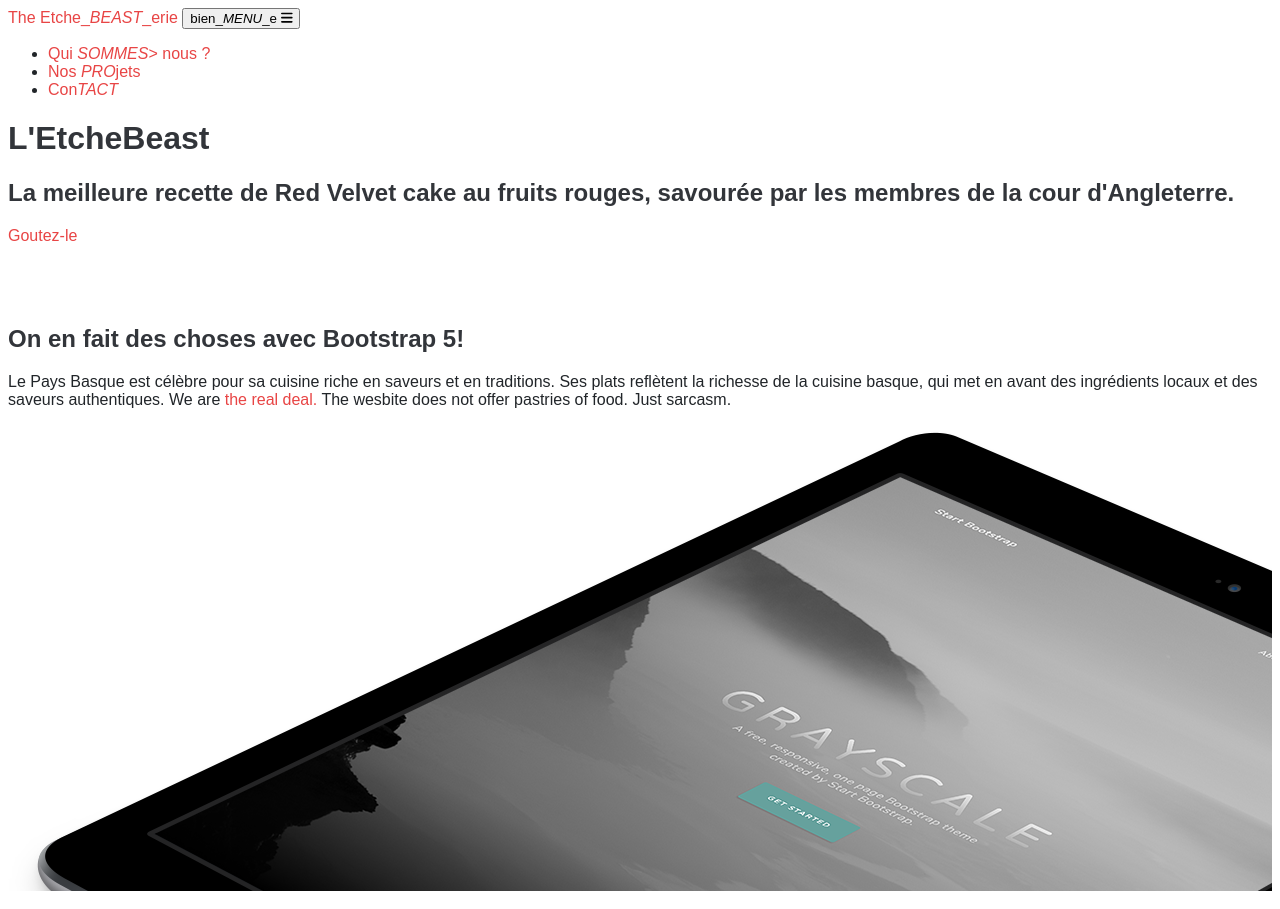
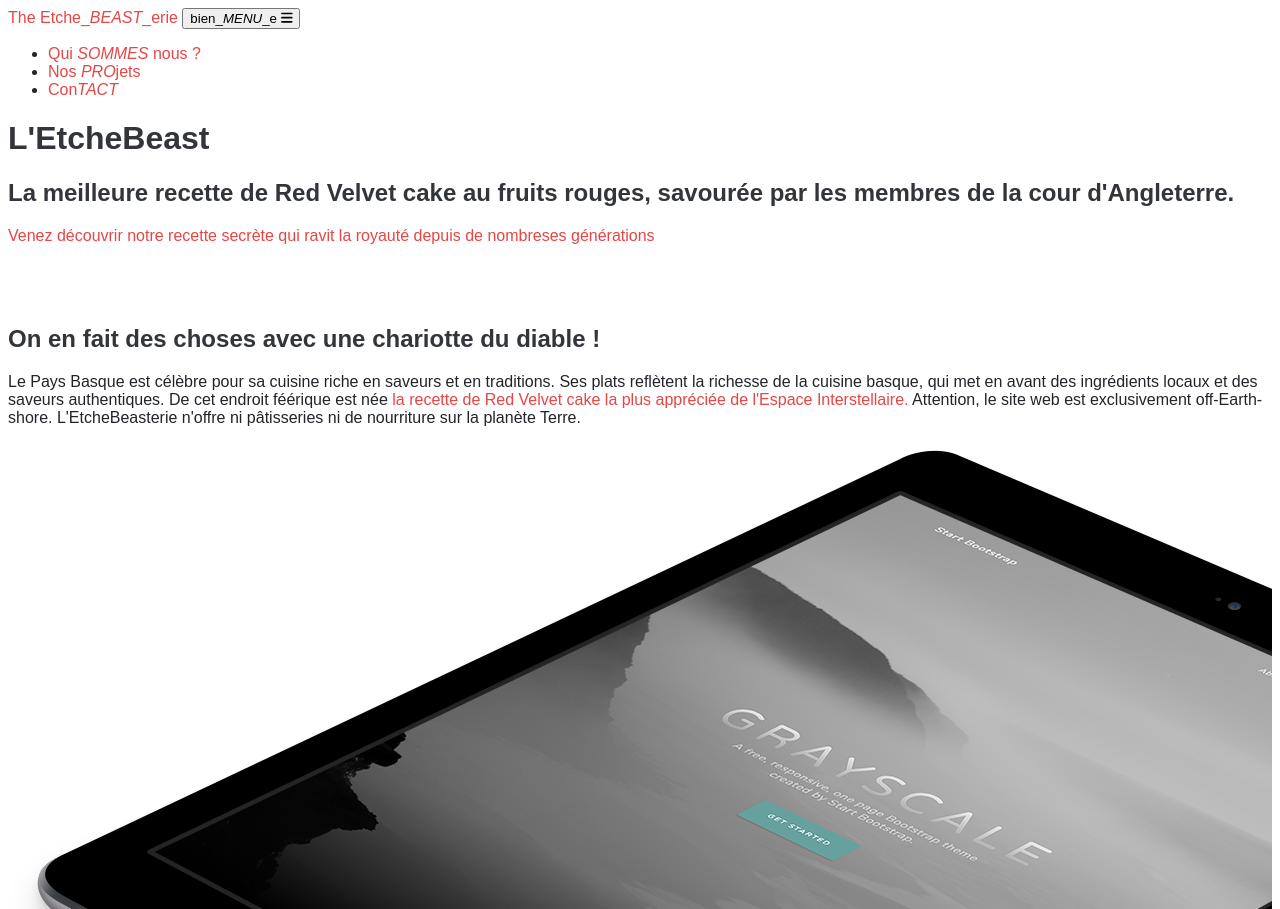
Before and after one commit to ikramagix/ETCHEBEAST_Recipe_For_Success, a website: page index.html in a window 1280 px wide. Shown: the top 909 px of the page. Drawn offline with nearby package versions, Linux system fonts and the light colour scheme.

```diff
--- a/index.html
+++ b/index.html
@@ -23,7 +23,7 @@
                 </button>
                 <div class="collapse navbar-collapse" id="navbarResponsive">
                     <ul class="navbar-nav ms-auto">
-                        <li class="nav-item"><a class="nav-link" href="#about">Qui <em>SOMMES</em>> nous ?</a></li>
+                        <li class="nav-item"><a class="nav-link" href="#about">Qui <em>SOMMES</em> nous ?</a></li>
                         <li class="nav-item"><a class="nav-link" href="#projects">Nos <em>PRO</em>jets</a></li>
                         <li class="nav-item"><a class="nav-link" href="#signup">Con<em>TACT</em></a></li>
                     </ul>
@@ -37,7 +37,7 @@
                     <div class="text-center">
                         <h1 class="mx-auto my-0 text-uppercase">L'EtcheBeast</h1>
                         <h2 class="text-white-50 mx-auto mt-2 mb-5">La meilleure recette de Red Velvet cake au fruits rouges, savourée par les membres de la cour d'Angleterre.</h2>
-                        <a class="btn btn-primary" href="#about">Goutez-le</a>
+                        <a class="btn btn-primary" href="#about">Venez découvrir notre recette secrète qui ravit la royauté depuis de nombreses générations</a>
                     </div>
                 </div>
             </div>
@@ -47,11 +47,11 @@
             <div class="container px-4 px-lg-5">
                 <div class="row gx-4 gx-lg-5 justify-content-center">
                     <div class="col-lg-8">
-                        <h2 class="text-white mb-4">On en fait des choses avec Bootstrap 5!</h2>
+                        <h2 class="text-white mb-4">On en fait des choses avec une chariotte du diable !</h2>
                         <p class="text-white-50">
                             Le Pays Basque est célèbre pour sa cuisine riche en saveurs et en traditions. Ses plats reflètent la richesse de la cuisine basque, qui met en avant des ingrédients locaux et des saveurs authentiques.
-                            We are <a href="https://etchebeast.netlify.app/">the real deal.</a>
-                            The wesbite does not offer pastries of food. Just sarcasm.
+                            De cet endroit féérique est née <a href="https://etchebeast.netlify.app/">la recette de Red Velvet cake la plus appréciée de l'Espace Interstellaire.</a>
+                            Attention, le site web est exclusivement off-Earth-shore. L'EtcheBeasterie n'offre ni pâtisseries ni de nourriture sur la planète Terre.
                         </p>
                     </div>
                 </div>
```
